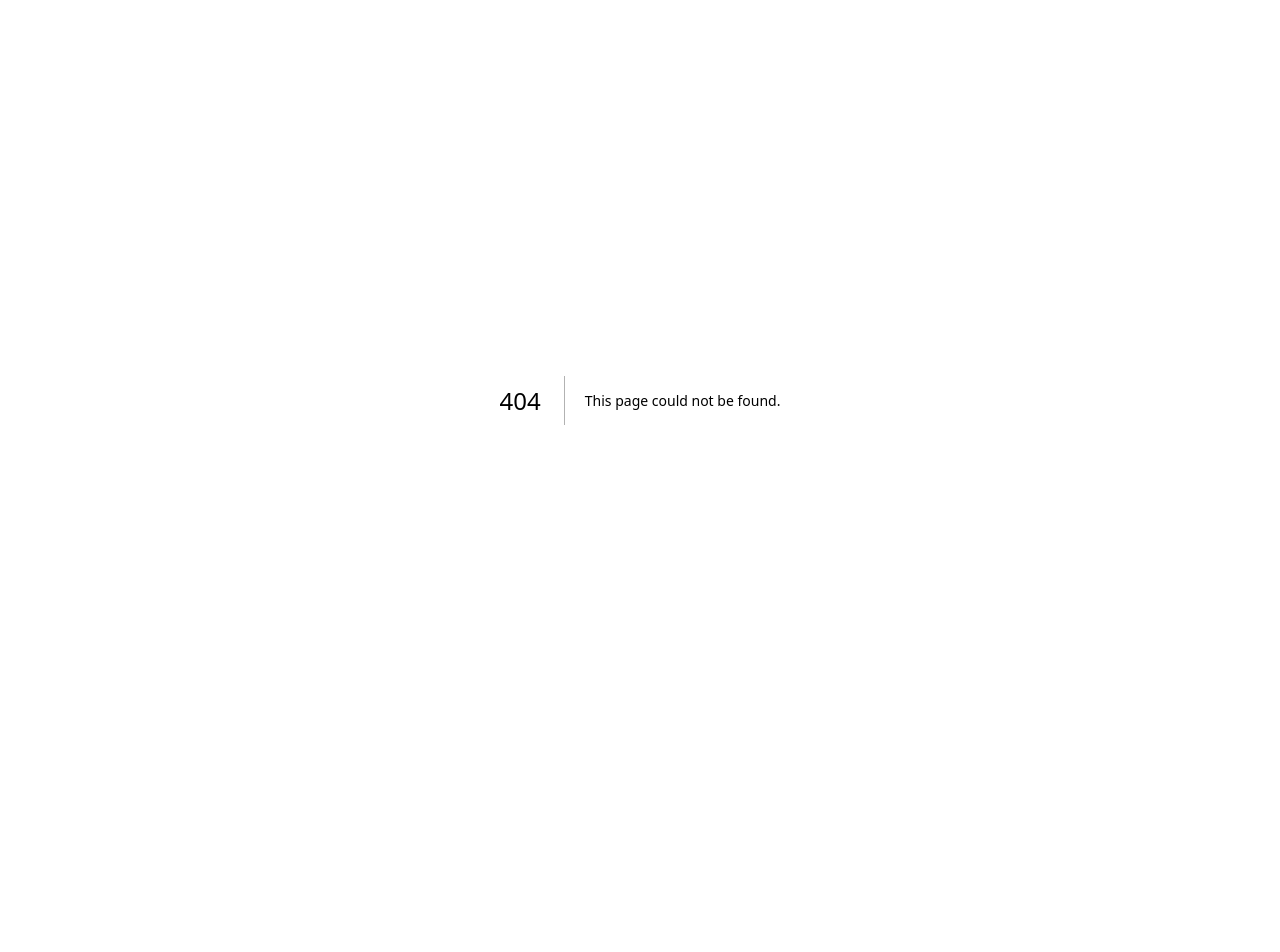
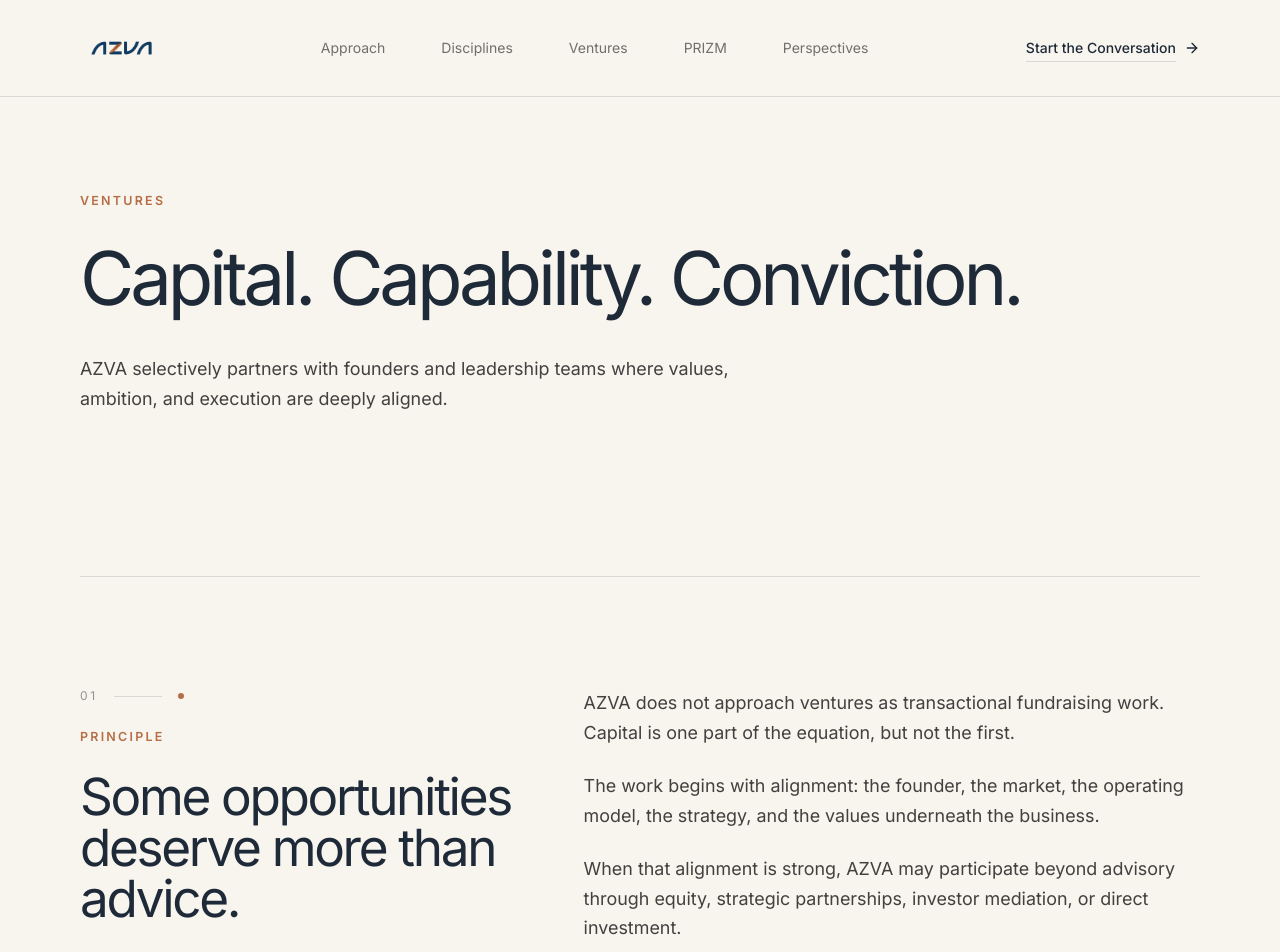
Before and after one commit to mazk33/azva, a Next.js app: page /ventures in a window 1280 px wide. Before the commit this address had no page. Shown: the top 952 px of the page. Before the commit the page ends 800 px from the top, so only its background shows below. Built offline with nearby package versions, Linux system fonts and the light colour scheme.

Commit message:
Add Ventures page v1

```diff
--- /dev/null
+++ b/src/app/ventures/page.tsx
@@ -0,0 +1,173 @@
+import Link from "next/link";
+import { Navbar } from "@/components/layout/navbar";
+import { Footer } from "@/components/layout/footer";
+import { SectionHeader } from "@/components/ui/section-header";
+import { SectionClosing } from "@/components/ui/section-closing";
+
+const partnershipModes = [
+  {
+    title: "Strategic Advisory",
+    copy: "Focused guidance for founders navigating growth, positioning, partnerships, operations, and capital readiness.",
+  },
+  {
+    title: "Advisory Equity",
+    copy: "Selective long-term advisory participation where AZVA contributes time, judgment, and strategic operating support.",
+  },
+  {
+    title: "Strategic Partnerships",
+    copy: "Helping aligned ventures access relationships, channels, collaborators, and commercial pathways.",
+  },
+  {
+    title: "Capital Readiness",
+    copy: "Preparing the venture narrative, operating logic, and investment case before investor conversations begin.",
+  },
+  {
+    title: "Investor Mediation",
+    copy: "Selective introductions and investor mediation where appropriate, aligned, and legally structured.",
+  },
+  {
+    title: "Direct Investment",
+    copy: "Personal participation in exceptional opportunities where conviction, capability, and alignment are clear.",
+  },
+];
+
+const filters = [
+  "Values-led founders",
+  "Clear problem-market fit",
+  "Operational seriousness",
+  "Long-term orientation",
+  "Ethical ambition",
+  "High-conviction execution",
+];
+
+export default function VenturesPage() {
+  return (
+    <main>
+      <Navbar />
+
+      <section className="min-h-[72vh] pt-40 md:pt-48">
+        <div className="container-azva">
+          <p className="eyebrow mb-8">Ventures</p>
+
+          <h1 className="display-lg max-w-5xl">
+            Capital. Capability. Conviction.
+          </h1>
+
+          <p className="body-lg mt-10 max-w-[680px]">
+            AZVA selectively partners with founders and leadership teams where
+            values, ambition, and execution are deeply aligned.
+          </p>
+        </div>
+      </section>
+
+      <section className="section-azva azva-chapter">
+        <div className="container-azva grid gap-12 lg:grid-cols-[0.85fr_1.15fr]">
+          <SectionHeader
+            label="Principle"
+            title="Some opportunities deserve more than advice."
+            index="01"
+          />
+
+          <div className="space-y-6 body-lg">
+            <p>
+              AZVA does not approach ventures as transactional fundraising work.
+              Capital is one part of the equation, but not the first.
+            </p>
+
+            <p>
+              The work begins with alignment: the founder, the market, the
+              operating model, the strategy, and the values underneath the
+              business.
+            </p>
+
+            <p>
+              When that alignment is strong, AZVA may participate beyond
+              advisory through equity, strategic partnerships, investor
+              mediation, or direct investment.
+            </p>
+          </div>
+        </div>
+      </section>
+
+      <section className="section-azva azva-chapter">
+        <div className="container-azva">
+          <SectionHeader
+            label="Modes"
+            title="How AZVA participates."
+            index="02"
+          />
+
+          <div className="mt-20 divide-y divide-[var(--azva-border)] border-y border-[var(--azva-border)]">
+            {partnershipModes.map((item, index) => (
+              <article
+                key={item.title}
+                className="grid gap-6 py-10 md:grid-cols-[0.15fr_0.35fr_0.5fr] md:items-start"
+              >
+                <p className="text-sm text-[var(--azva-accent)]">
+                  {String(index + 1).padStart(2, "0")}
+                </p>
+
+                <h2 className="text-3xl font-medium tracking-[-0.05em] text-[var(--azva-primary)]">
+                  {item.title}
+                </h2>
+
+                <p className="body-md max-w-2xl">{item.copy}</p>
+              </article>
+            ))}
+          </div>
+        </div>
+      </section>
+
+      <section className="section-azva azva-chapter bg-[var(--azva-primary)] text-[var(--azva-canvas)]">
+        <div className="container-azva grid gap-12 lg:grid-cols-[0.85fr_1.15fr]">
+          <SectionHeader
+            label="Selection"
+            title="AZVA works with alignment, not volume."
+            index="03"
+            theme="dark"
+          />
+
+          <div className="grid gap-4 sm:grid-cols-2">
+            {filters.map((item) => (
+              <div
+                key={item}
+                className="rounded-[28px] border border-white/12 bg-white/[0.04] p-6 text-xl tracking-[-0.03em] text-white/78"
+              >
+                {item}
+              </div>
+            ))}
+          </div>
+        </div>
+      </section>
+
+      <section className="section-azva azva-chapter">
+        <div className="container-azva grid items-end gap-12 lg:grid-cols-[1fr_0.9fr]">
+          <div>
+            <SectionHeader
+              label="Conversation"
+              title="Build what deserves to endure."
+              index="04"
+            />
+
+            <p className="body-lg mt-8 max-w-2xl">
+              If the opportunity is aligned, AZVA can help clarify the strategy,
+              strengthen the operating story, prepare for capital conversations,
+              and identify the right path forward.
+            </p>
+          </div>
+
+          <Link href="mailto:hello@azva.us" className="btn-primary w-fit">
+            Start the Conversation
+          </Link>
+        </div>
+      </section>
+
+      <SectionClosing>
+        We do not invest in ideas. We invest in conviction, capability, and
+        alignment.
+      </SectionClosing>
+
+      <Footer />
+    </main>
+  );
+}
--- a/src/components/layout/navbar.tsx
+++ b/src/components/layout/navbar.tsx
@@ -9,7 +9,7 @@ import { ButtonLink } from "@/components/ui/button";
 const navItems = [
   { label: "Approach", href: "#approach" },
   { label: "Disciplines", href: "#disciplines" },
-  { label: "Ventures", href: "#ventures" },
+  { label: "Ventures", href: "/ventures" },
   { label: "PRIZM", href: "/prizm" },
   { label: "Perspectives", href: "/perspectives" },
 ];
```
